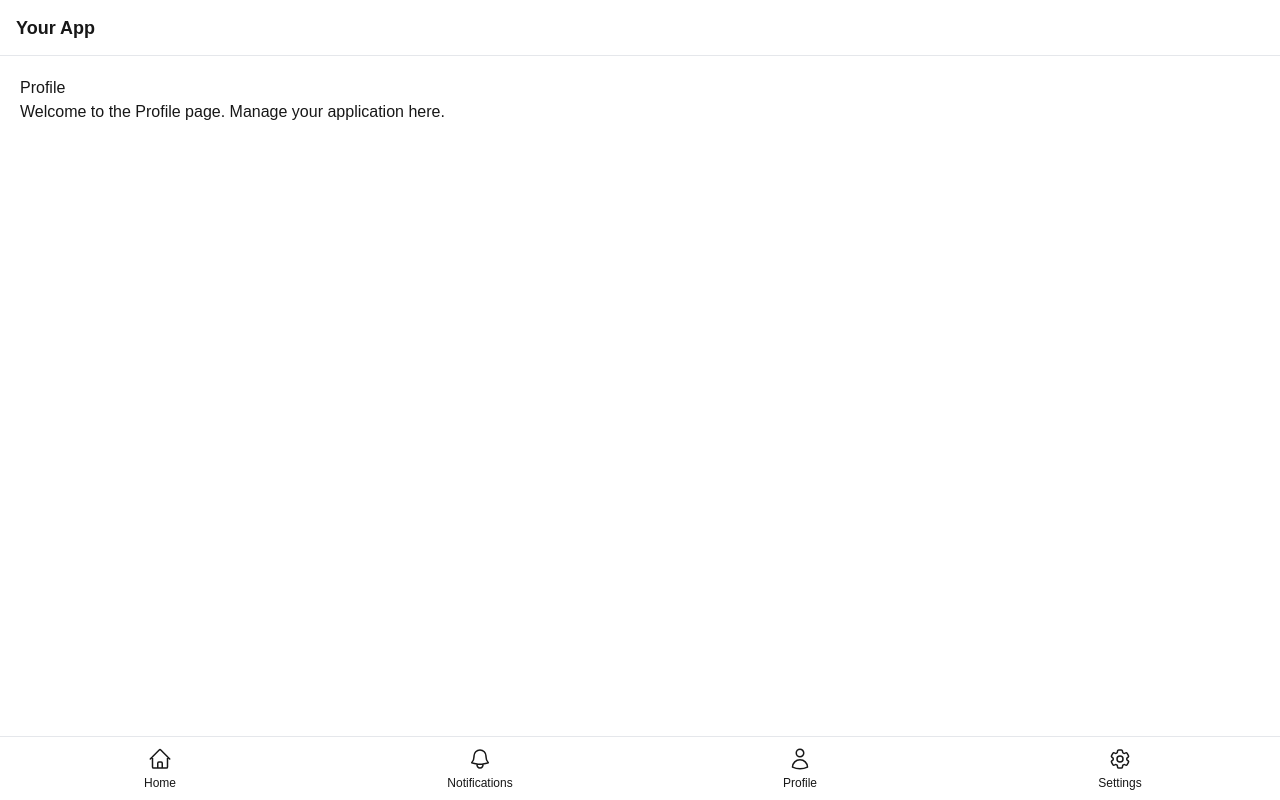
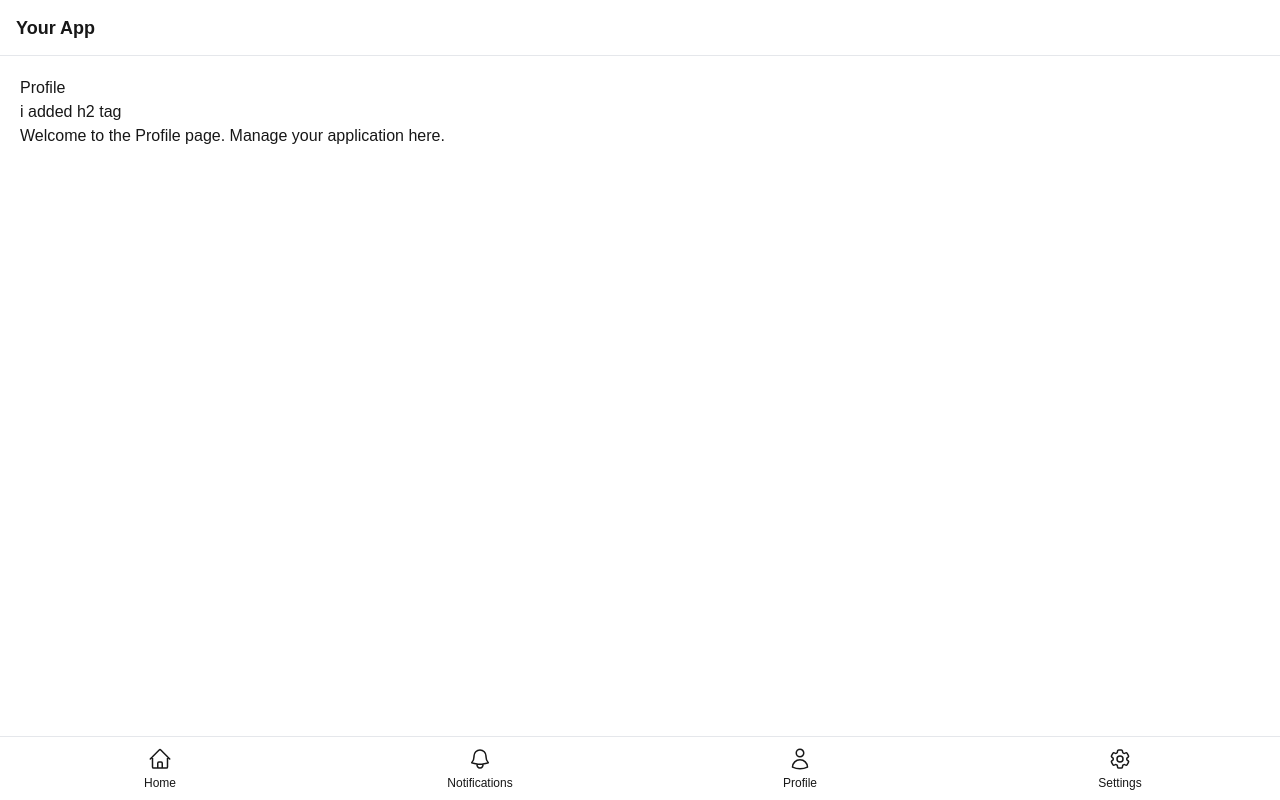
Before and after one commit to saikumarkusangi/sample, a Next.js app: page /profile in a window 1280 px wide. Built offline with nearby package versions, Linux system fonts and the light colour scheme.

Commit message:
from tarun

```diff
--- a/src/app/(features)/profile/page.jsx
+++ b/src/app/(features)/profile/page.jsx
@@ -4,7 +4,7 @@ const Profile = () => {
     return (
         <div style={{ padding: "20px" }}>
             <h1>Profile</h1>
-
+            <h2>i added h2 tag</h2>
             <p>Welcome to the Profile page. Manage your application here.</p>
         </div>
     );
```
